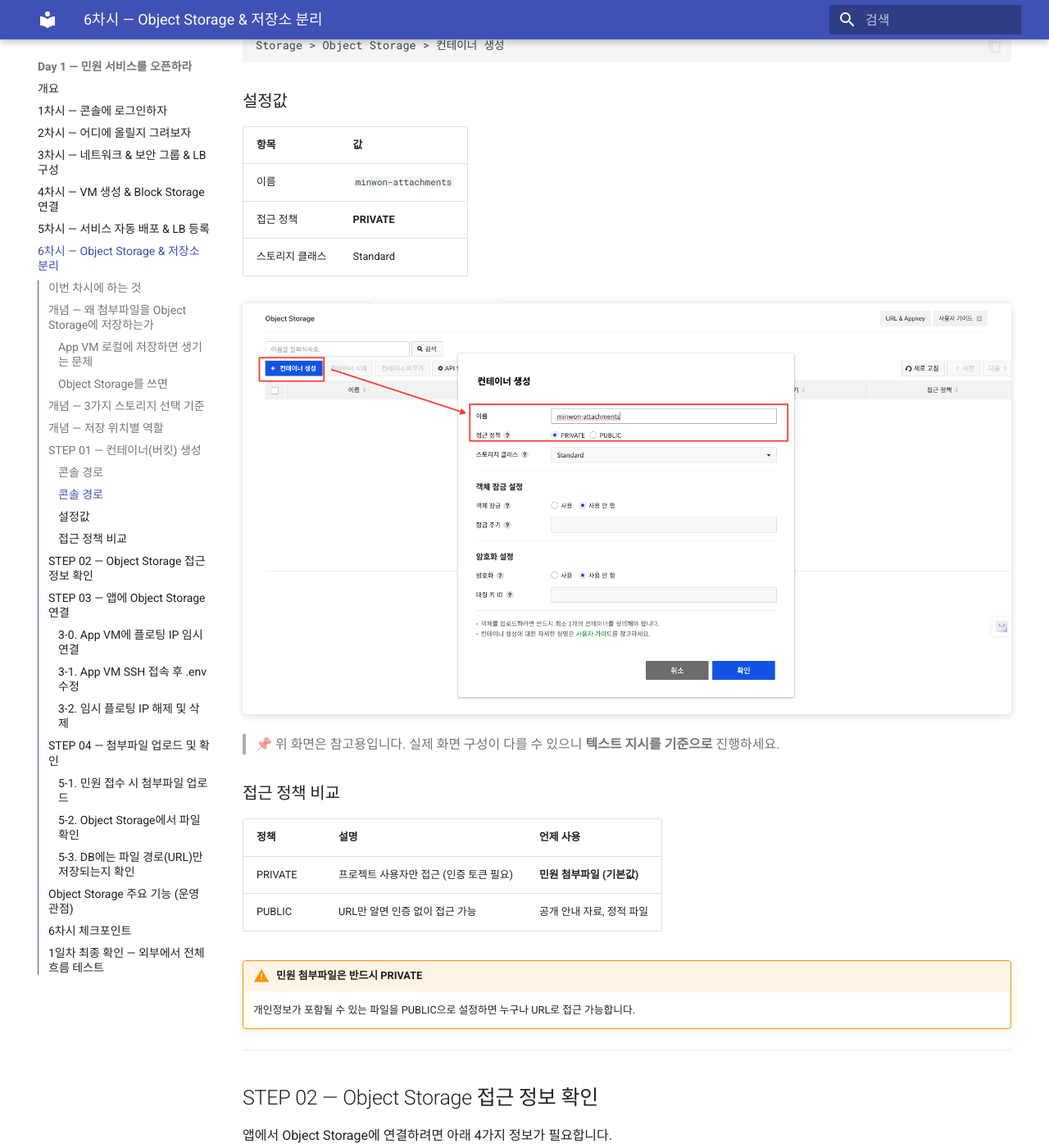
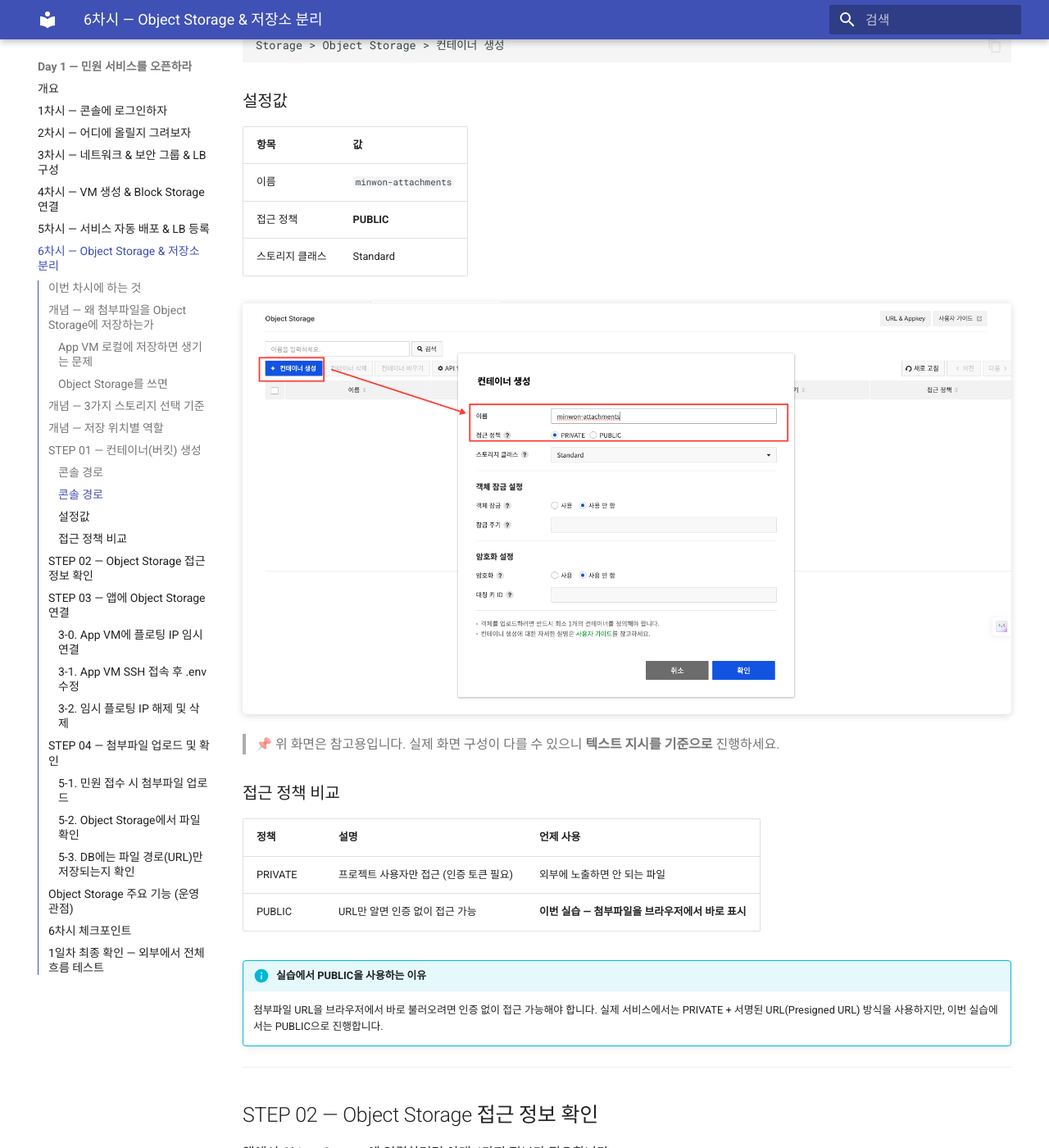
Before and after one commit to skilleat-labs/cloud-native-minwon-lab, an MkDocs documentation site: the page built from docs/day1/session6.md, in a window 1280 px wide and 1400 px high, scrolled down 3291 px. Shown: the whole window at 82% size. Built offline with MkDocs 1.6.1 and Material for MkDocs 9.7.7, drawn with Linux system fonts in a browser that asks for light colours.

Commit message:
docs: Object Storage 컨테이너 접근 정책 PRIVATE → PUBLIC으로 변경

```diff
--- a/docs/day1/session6.md
+++ b/docs/day1/session6.md
@@ -131,7 +131,7 @@ Storage > Object Storage > 컨테이너 생성
 | 항목 | 값 |
 |------|---|
 | 이름 | `minwon-attachments` |
-| 접근 정책 | **PRIVATE** |
+| 접근 정책 | **PUBLIC** |
 | 스토리지 클래스 | Standard |
 
 ![컨테이너 생성 — 이름·접근 정책 입력](./images/5-1-container-create.png)
@@ -141,11 +141,12 @@ Storage > Object Storage > 컨테이너 생성
 
 | 정책 | 설명 | 언제 사용 |
 |------|------|---------|
-| PRIVATE | 프로젝트 사용자만 접근 (인증 토큰 필요) | **민원 첨부파일 (기본값)** |
-| PUBLIC | URL만 알면 인증 없이 접근 가능 | 공개 안내 자료, 정적 파일 |
+| PRIVATE | 프로젝트 사용자만 접근 (인증 토큰 필요) | 외부에 노출하면 안 되는 파일 |
+| PUBLIC | URL만 알면 인증 없이 접근 가능 | **이번 실습 — 첨부파일을 브라우저에서 바로 표시** |
 
-!!! warning "민원 첨부파일은 반드시 PRIVATE"
-    개인정보가 포함될 수 있는 파일을 PUBLIC으로 설정하면 누구나 URL로 접근 가능합니다.
+!!! info "실습에서 PUBLIC을 사용하는 이유"
+    첨부파일 URL을 브라우저에서 바로 불러오려면 인증 없이 접근 가능해야 합니다.
+    실제 서비스에서는 PRIVATE + 서명된 URL(Presigned URL) 방식을 사용하지만, 이번 실습에서는 PUBLIC으로 진행합니다.
 
 ---
 
```
